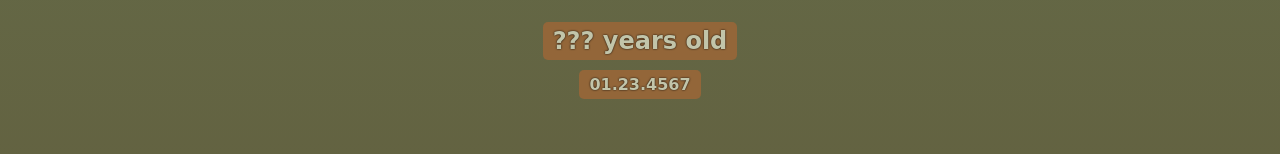
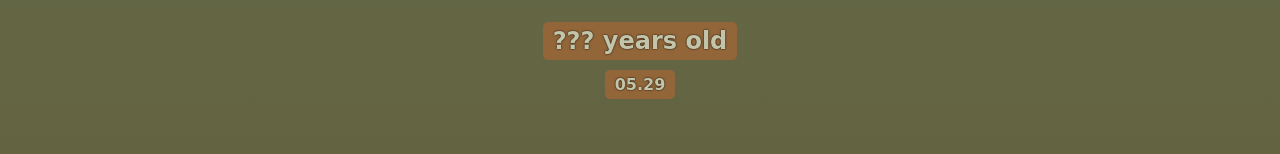
Before and after one commit to Xaffekt/scrimba-MckaylaDay, a plain HTML site: page index.html in a window 1280 px wide. Shown: the part 254-408 px from the top of the page. Drawn offline with Linux system fonts and the light colour scheme; a web font is replaced by a local one.

Commit message:
Update index.html

```diff
--- a/index.html
+++ b/index.html
@@ -11,7 +11,7 @@
             <h1 class>Today is national McKayla day!</h1>
             <img src="mckayla.jpg" alt="Close up of turtle looking at camera" id="profile"/>
             <h2 id="bday-age">??? years old</h2>
-            <h4 id="bday-date">01.23.4567</h4>
+            <h4 id="bday-date">05.29</h4>
         </div>
         <div class="gift-section">
             <h2 class="gift-title">Whether it be a taxi 🚕</h2>
```
